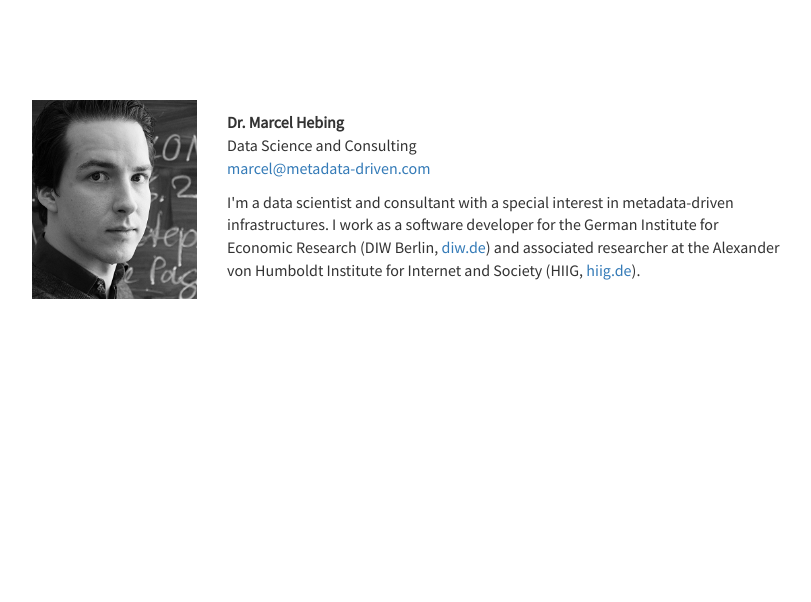
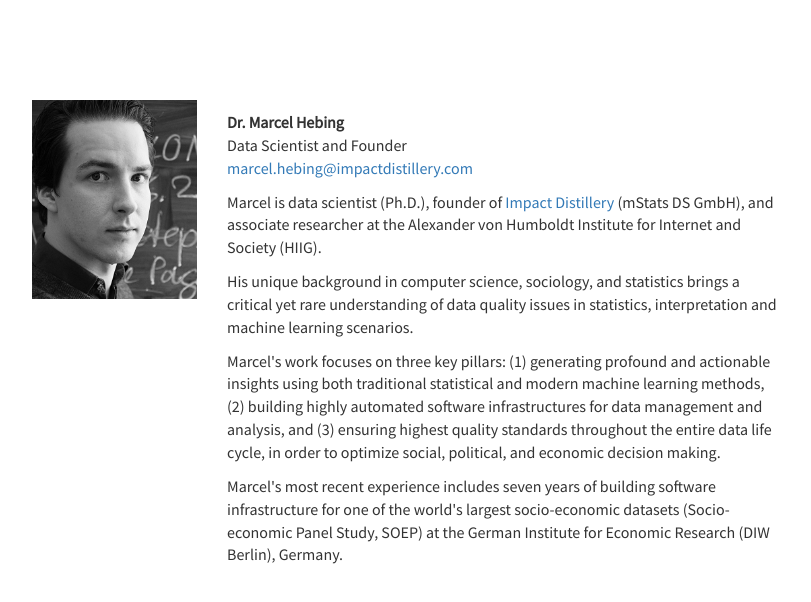
Before and after one commit to mhebing/mhebing.github.io, a plain HTML site: page index.html in a window 1280 px wide. Shown: the whole page, without its empty margins (233-1044 px from the left). Drawn offline with nearby package versions, Linux system fonts and the light colour scheme.

Commit message:
Update index.html

```diff
--- a/index.html
+++ b/index.html
@@ -29,19 +29,15 @@
           <p></p>
           <p>
             <b>Dr. Marcel Hebing</b><br/>
-            Data Science and Consulting<br/>
-            <a href="mailto:marcel@metadata-driven.com">
-                marcel@metadata-driven.com
+            Data Scientist and Founder<br/>
+            <a href="mailto:marcel.hebing@impactdistillery.com">
+                marcel.hebing@impactdistillery.com
             </a>
           </p>
-          <p>
-            I'm a data scientist and consultant with a special interest in
-            metadata-driven infrastructures. I work as a software developer for
-            the German Institute for Economic Research (DIW Berlin, <a
-            href="http://www.diw.de">diw.de</a>) and associated researcher at
-            the Alexander von Humboldt Institute for Internet and Society
-            (HIIG, <a href="http://www.hiig.de">hiig.de</a>).
-          </p>
+          <p>Marcel is data scientist (Ph.D.), founder of <a href="https://www.impactdistillery.com">Impact Distillery</a> (mStats DS GmbH), and associate researcher at the Alexander von Humboldt Institute for Internet and Society (HIIG).</p>
+          <p>His unique background in computer science, sociology, and statistics brings a critical yet rare understanding of data quality issues in statistics, interpretation and machine learning scenarios. </p>
+          <p>Marcel's work focuses on three key pillars: (1) generating profound and actionable insights using both traditional statistical and modern machine learning methods, (2) building highly automated software infrastructures for data management and analysis, and (3) ensuring highest quality standards throughout the entire data life cycle, in order to optimize social, political, and economic decision making.</p>
+          <p>Marcel's most recent experience includes seven years of building software infrastructure for one of the world's largest socio-economic datasets (Socio-economic Panel Study, SOEP) at the German Institute for Economic Research (DIW Berlin), Germany.</p>
         </div>
       </div>
     </div>
```
